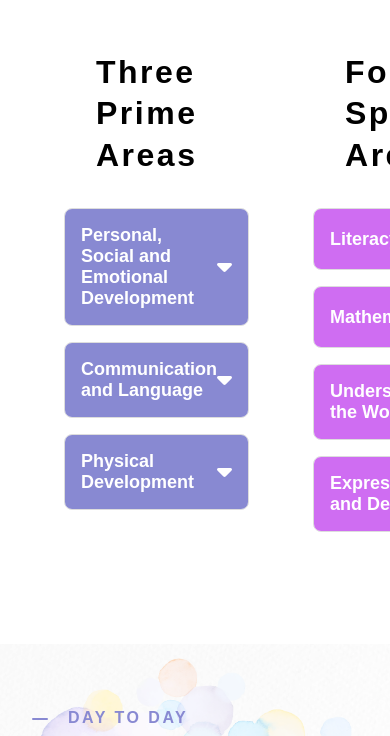
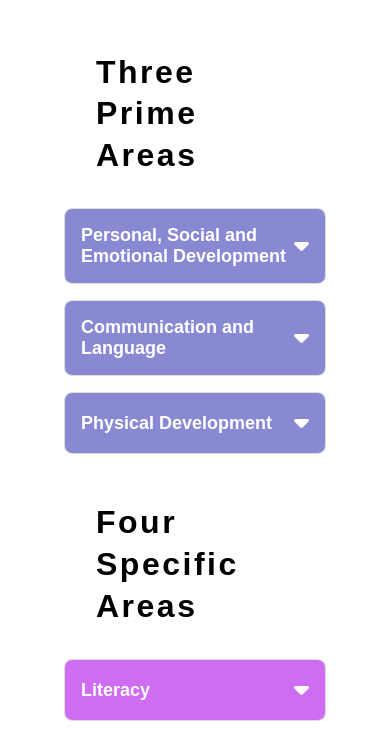
Before and after one commit to curveservices/little-learners, a React (Vite) app: page /learning-and-playing in a window 390 px wide. Shown: the part 2788-3524 px from the top of the page. Built offline with nearby package versions, Linux system fonts and the light colour scheme.

Commit message:
Add responsive styles for accordion container on smaller screens

```diff
--- a/src/components/accordion/index.scss
+++ b/src/components/accordion/index.scss
@@ -75,3 +75,8 @@
         }
     }
 }
+@media screen and (max-width: 768px) {
+    .accordion-container {
+        flex-direction: column;
+    }
+}
```
